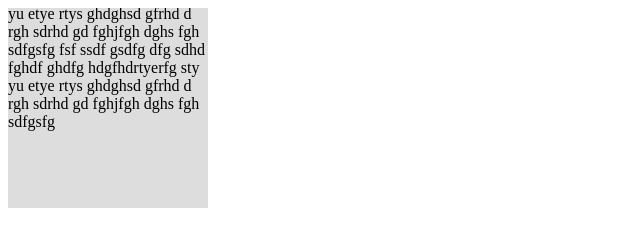
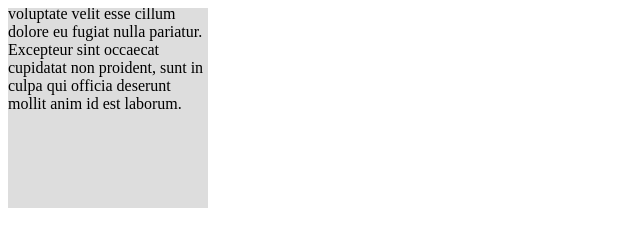
Before and after one commit to niyazpk/HTML-Content-Scroller, a plain HTML site: page index.html in a window 1280 px wide. Shown: the whole page, without its empty margins (0-640 px from the left). Drawn offline with nearby package versions, Linux system fonts and the light colour scheme.

Commit message:
Lorem ipsum

```diff
--- a/index.html
+++ b/index.html
@@ -1,6 +1,7 @@
 <html>
 	<head>
 		<title>HTML Content Scroller</title>
+
 		<script src="http://ajax.googleapis.com/ajax/libs/jquery/1.4.2/jquery.min.js"> </script>
 		<script>
 			scrollerMarginTop = 0;
@@ -27,12 +28,7 @@
 	<body>
 		<div class="scroller-outer">
 			<div class="scroller-inner">
-				<p>
-					fsf ssdf gsdfg dfg sdhd fghdf ghdfg hdgfhdrtyerfg sty yu etye rtys ghdghsd gfrhd d rgh sdrhd gd fghjfgh dghs fgh sdfgsfg
-					fsf ssdf gsdfg dfg sdhd fghdf ghdfg hdgfhdrtyerfg sty yu etye rtys ghdghsd gfrhd d rgh sdrhd gd fghjfgh dghs fgh sdfgsfg
-					fsf ssdf gsdfg dfg sdhd fghdf ghdfg hdgfhdrtyerfg sty yu etye rtys ghdghsd gfrhd d rgh sdrhd gd fghjfgh dghs fgh sdfgsfg
-					fsf ssdf gsdfg dfg sdhd fghdf ghdfg hdgfhdrtyerfg sty yu etye rtys ghdghsd gfrhd d rgh sdrhd gd fghjfgh dghs fgh sdfgsfg
-				</p>
+				<p>Lorem ipsum dolor sit amet, consectetur adipisicing elit, sed do eiusmod tempor incididunt ut labore et dolore magna aliqua. Ut enim ad minim veniam, quis nostrud exercitation ullamco laboris nisi ut aliquip ex ea commodo consequat. Duis aute irure dolor in reprehenderit in voluptate velit esse cillum dolore eu fugiat nulla pariatur. Excepteur sint occaecat cupidatat non proident, sunt in culpa qui officia deserunt mollit anim id est laborum.</p>
 			</div>
 		</div>
 	</body>
```
